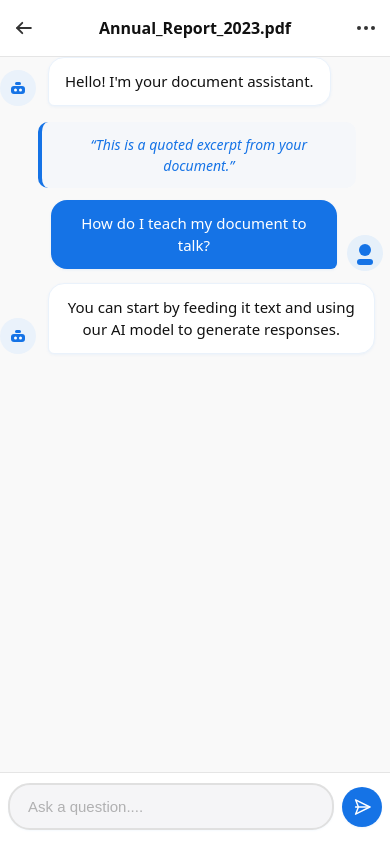
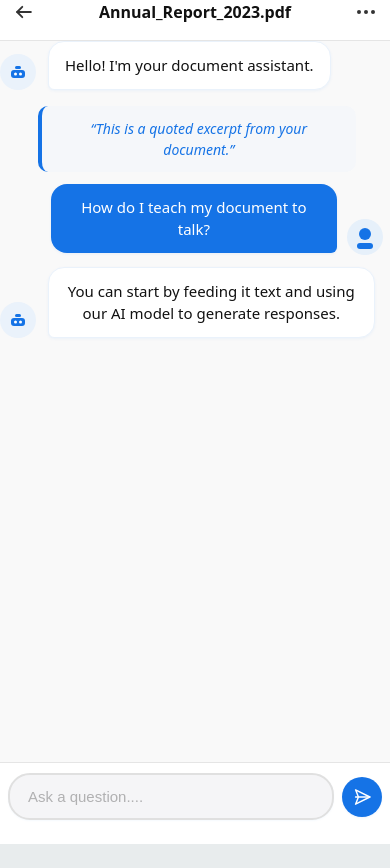
Before and after one commit to Bennymens/AskMyPDF, a React (Vite) app: page /chat in a window 390 px wide. After the commit the page ends 844 px from the top, so only its background shows below. Built offline with nearby package versions, Linux system fonts and the light colour scheme.

Commit message:
more adjustments to chat page

```diff
--- a/src/pages/ChatPreview.css
+++ b/src/pages/ChatPreview.css
@@ -449,21 +449,36 @@
     display: flex;
     flex-direction: column;
     overflow: hidden;
+    margin: 0;
+    padding: 0;
+    position: fixed;
+    top: 0;
+    left: 0;
+  }
+  .chat-header {
+    margin-top: 0;
+    padding-top: env(safe-area-inset-top, 0);
+    background: #fff;
+    position: sticky;
+    top: 0;
+    z-index: 10;
   }
   .chat-messages {
     flex: 1;
     overflow-y: auto;
     padding-bottom: 0;
+    margin-bottom: 0;
   }
   .chat-input-bar {
     position: absolute;
     left: 0;
     right: 0;
-    bottom: -24px;
-    padding: 10px 8px 38px 8px;
+    bottom: 0;
+    padding: 10px 8px 24px 8px;
     background: #fff;
     display: flex;
     align-items: center;
     z-index: 100;
+    margin-bottom: 0;
   }
 }
```
